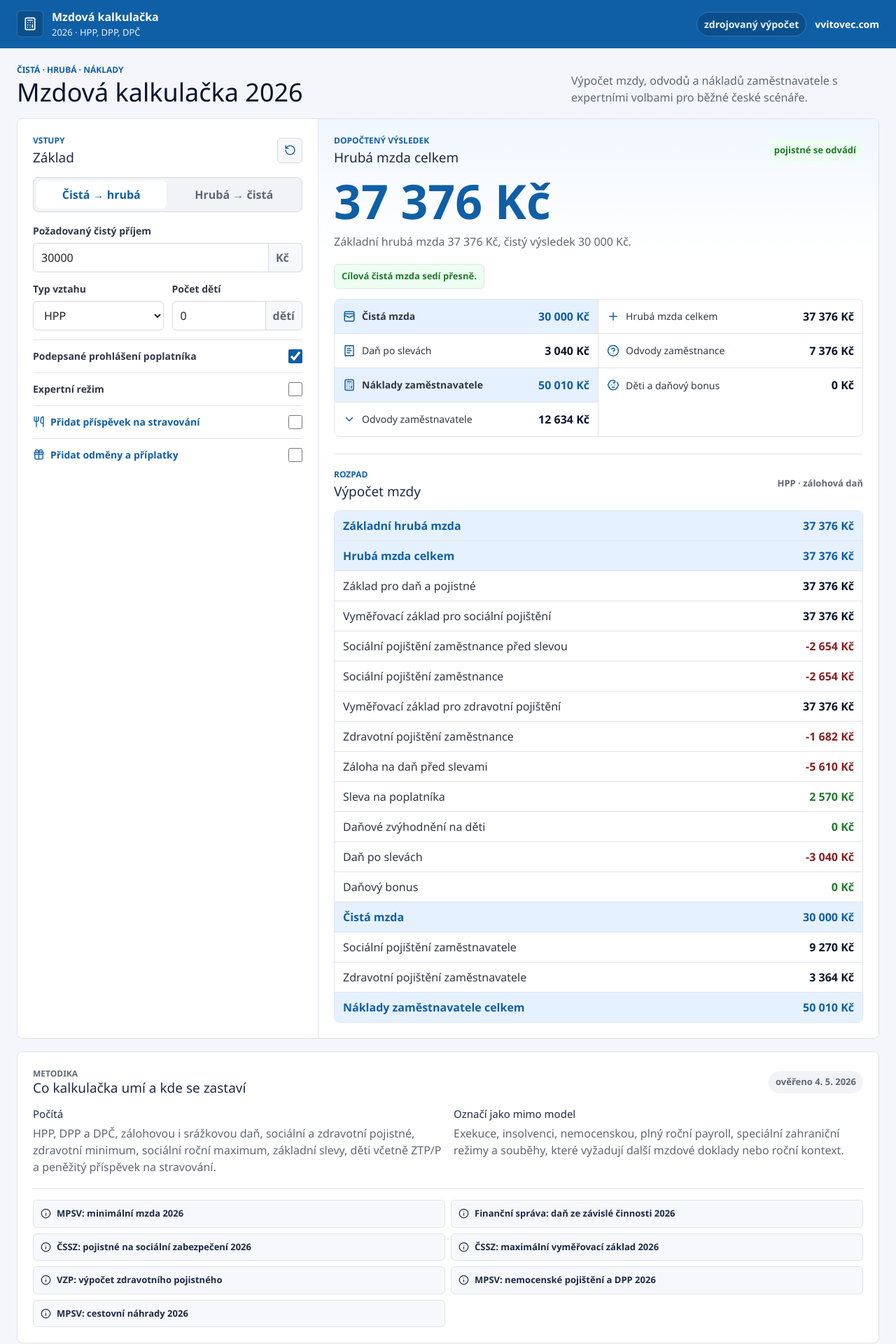
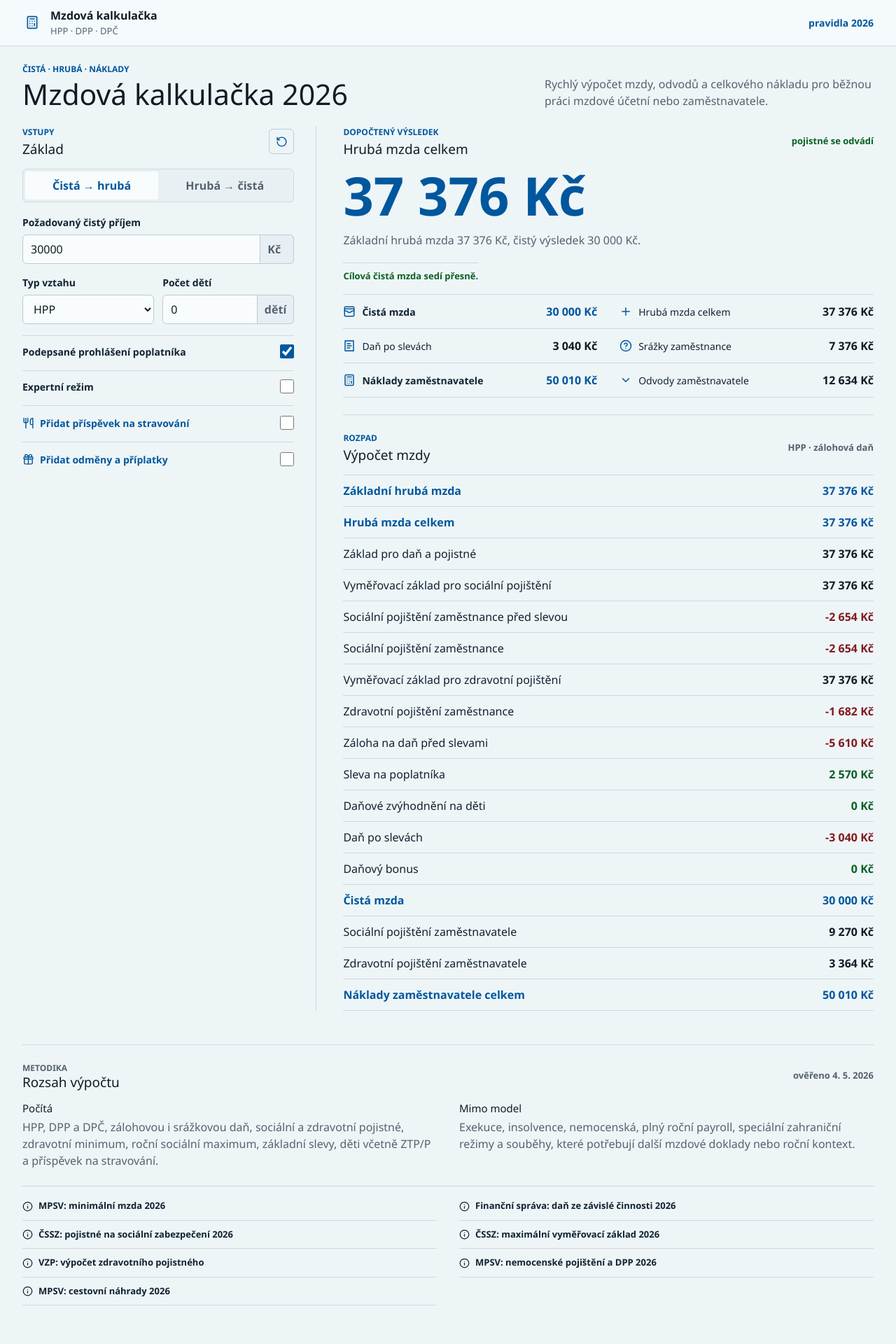
Before and after one commit to vvitovec/mzdy, a Next.js app: page / in a window 1280 px wide. Shown: the top 1920 px of the page at 70% size. After the commit the page ends 1899 px from the top, so only its background shows below. Built offline with nearby package versions, Linux system fonts and the light colour scheme.

Commit message:
box diet

```diff
--- a/src/app/globals.css
+++ b/src/app/globals.css
@@ -1,25 +1,28 @@
 @import "tailwindcss";
 
 :root {
-  --easyflex-bg: #f4f6fb;
-  --easyflex-blue: #0f5fa6;
-  --easyflex-blue-dark: #0a4f8c;
-  --easyflex-blue-soft: #e6f1ff;
-  --easyflex-text: #222;
-  --easyflex-muted: #606775;
-  --easyflex-border: #d6d8dd;
-  --easyflex-panel-border: #e1e3e8;
-  --easyflex-table-head: #f1f3f7;
-  --easyflex-success-bg: #ecfff1;
-  --easyflex-success: #1f7a2d;
-  --easyflex-danger-bg: #ffecec;
-  --easyflex-danger: #8a1f1f;
+  --easyflex-bg: oklch(0.965 0.008 222);
+  --easyflex-surface: oklch(0.988 0.004 222);
+  --easyflex-blue: oklch(0.45 0.14 248);
+  --easyflex-blue-soft: oklch(0.93 0.035 242);
+  --easyflex-text: oklch(0.22 0.025 244);
+  --easyflex-muted: oklch(0.49 0.028 244);
+  --easyflex-border: oklch(0.83 0.016 238);
+  --easyflex-panel-border: oklch(0.88 0.012 238);
+  --easyflex-table-head: oklch(0.94 0.011 238);
+  --easyflex-success-bg: oklch(0.95 0.04 152);
+  --easyflex-success: oklch(0.43 0.12 148);
+  --easyflex-warning-bg: oklch(0.95 0.05 86);
+  --easyflex-warning: oklch(0.42 0.09 82);
+  --easyflex-danger-bg: oklch(0.94 0.045 26);
+  --easyflex-danger: oklch(0.4 0.14 25);
   --space-xs: 4px;
   --space-sm: 8px;
   --space-md: 12px;
   --space-lg: 16px;
   --space-xl: 24px;
   --space-2xl: 32px;
+  --space-3xl: 48px;
 }
 
 * {
@@ -35,7 +38,7 @@ body {
   margin: 0;
   background: var(--easyflex-bg);
   color: var(--easyflex-text);
-  font-family: "Segoe UI", Aptos, Arial, sans-serif;
+  font-family: Aptos, "Segoe UI", system-ui, sans-serif;
   line-height: 1.5;
 }
 
@@ -65,13 +68,14 @@ a {
 
 .topbar {
   align-items: center;
-  background: var(--easyflex-blue);
-  color: #fff;
+  background: color-mix(in oklch, var(--easyflex-surface) 92%, var(--easyflex-blue-soft));
+  border-bottom: 1px solid var(--easyflex-panel-border);
+  color: var(--easyflex-text);
   display: flex;
   gap: var(--space-lg);
   justify-content: space-between;
   min-height: 64px;
-  padding: 12px 24px;
+  padding: 10px clamp(16px, 3vw, 32px);
 }
 
 .brand-area {
@@ -83,21 +87,20 @@ a {
 
 .brand-mark {
   align-items: center;
-  background: var(--easyflex-blue-dark);
-  border: 1px solid rgba(255, 255, 255, 0.16);
-  border-radius: 6px;
+  color: var(--easyflex-blue);
   display: flex;
-  height: 38px;
+  height: 36px;
   justify-content: center;
-  width: 38px;
+  width: 28px;
 }
 
 .brand {
-  font-weight: 800;
+  color: var(--easyflex-text);
+  font-weight: 850;
 }
 
 .brand-subtitle {
-  color: var(--easyflex-blue-soft);
+  color: var(--easyflex-muted);
   font-size: 13px;
   margin-top: 1px;
 }
@@ -110,42 +113,30 @@ a {
   justify-content: flex-end;
 }
 
-.nav-links a {
-  color: #fff;
-  font-size: 14px;
-  font-weight: 600;
-  text-decoration: none;
-}
-
 .credit-chip {
-  background: var(--easyflex-blue-dark);
-  border: 1px solid rgba(255, 255, 255, 0.2);
-  border-radius: 999px;
-  color: var(--easyflex-blue-soft);
+  color: var(--easyflex-blue);
   display: inline-flex;
   font-size: 14px;
   font-weight: 700;
-  padding: 6px 10px;
   white-space: nowrap;
 }
 
 .credit-chip.danger {
-  background: rgba(138, 31, 31, 0.35);
-  color: #fff;
+  color: var(--easyflex-danger);
 }
 
 .content {
   margin: 0 auto;
-  max-width: 1320px;
-  padding: 22px 24px 28px;
+  max-width: 1400px;
+  padding: 24px clamp(16px, 3vw, 32px) 34px;
 }
 
 .page-heading {
   align-items: end;
   display: grid;
-  gap: var(--space-xl);
-  grid-template-columns: minmax(0, 1fr) minmax(280px, 440px);
-  margin-bottom: 18px;
+  gap: var(--space-2xl);
+  grid-template-columns: minmax(0, 1fr) minmax(300px, 470px);
+  margin-bottom: var(--space-xl);
 }
 
 .eyebrow {
@@ -165,14 +156,14 @@ p {
 }
 
 h1 {
-  color: #07142c;
-  font-size: 36px;
+  color: var(--easyflex-text);
+  font-size: clamp(31px, 3.2vw, 44px);
   line-height: 1.08;
   margin-bottom: 0;
 }
 
 h2 {
-  color: #1d2b48;
+  color: var(--easyflex-text);
   font-size: 19px;
   line-height: 1.2;
   margin-bottom: 0;
@@ -180,35 +171,31 @@ h2 {
 
 .page-heading p:last-child,
 .result-copy,
-.inline-note,
-.disclaimer {
+.inline-note {
   color: var(--easyflex-muted);
 }
 
 .calculator-shell {
-  background: #fff;
-  border: 1px solid var(--easyflex-panel-border);
-  border-radius: 8px;
   display: grid;
-  grid-template-columns: minmax(320px, 430px) minmax(0, 1fr);
-  overflow: hidden;
+  gap: clamp(24px, 3vw, 48px);
+  grid-template-columns: minmax(320px, 420px) minmax(0, 1fr);
 }
 
 .input-pane,
 .result-pane {
   min-width: 0;
-  padding: 22px;
 }
 
 .input-pane {
-  background: #fff;
   border-right: 1px solid var(--easyflex-panel-border);
+  padding-right: clamp(18px, 2.4vw, 32px);
 }
 
 .result-pane {
-  background:
-    linear-gradient(180deg, rgba(230, 241, 255, 0.58), rgba(255, 255, 255, 0) 190px),
-    #fff;
+  align-self: start;
+  min-height: 420px;
+  position: sticky;
+  top: 18px;
 }
 
 .pane-heading,
@@ -222,39 +209,41 @@ h2 {
 }
 
 .segmented {
-  background: var(--easyflex-table-head);
-  border: 1px solid var(--easyflex-border);
-  border-radius: 8px;
+  background: color-mix(in oklch, var(--easyflex-table-head) 78%, var(--easyflex-surface));
+  border: 1px solid var(--easyflex-panel-border);
+  border-radius: 6px;
   display: grid;
-  gap: 4px;
   grid-template-columns: 1fr 1fr;
-  margin-bottom: 16px;
-  padding: 4px;
+  margin-bottom: 18px;
+  padding: 3px;
 }
 
 .segmented button {
   background: transparent;
   border: 0;
-  border-radius: 6px;
+  border-radius: 4px;
   color: var(--easyflex-muted);
   font-weight: 800;
-  min-height: 38px;
+  min-height: 40px;
   padding: 8px 10px;
+  transition:
+    background 160ms ease,
+    color 160ms ease;
 }
 
 .segmented button.active {
-  background: #fff;
+  background: var(--easyflex-surface);
   color: var(--easyflex-blue);
 }
 
 .form-stack {
   display: grid;
-  gap: 13px;
+  gap: var(--space-lg);
 }
 
 .field-grid {
   display: grid;
-  gap: 12px;
+  gap: var(--space-md);
   grid-template-columns: repeat(2, minmax(0, 1fr));
 }
 
@@ -269,7 +258,7 @@ h2 {
 }
 
 .field-label {
-  color: #303747;
+  color: color-mix(in oklch, var(--easyflex-text) 88%, var(--easyflex-blue));
   font-size: 14px;
   font-weight: 750;
   overflow-wrap: anywhere;
@@ -287,13 +276,16 @@ h2 {
 
 input,
 select {
-  background: #fff;
+  background: var(--easyflex-surface);
   border: 1px solid var(--easyflex-border);
   border-radius: 6px;
   color: var(--easyflex-text);
   min-height: 42px;
   min-width: 0;
   padding: 8px 11px;
+  transition:
+    border-color 150ms ease,
+    background 150ms ease;
   width: 100%;
 }
 
@@ -312,7 +304,7 @@ a:focus-visible {
 
 .field-suffix {
   align-items: center;
-  background: #f7f8fb;
+  background: color-mix(in oklch, var(--easyflex-table-head) 82%, var(--easyflex-surface));
   border: 1px solid var(--easyflex-border);
   border-left: 0;
   border-radius: 0 6px 6px 0;
@@ -326,7 +318,7 @@ a:focus-visible {
 .switch-row {
   align-items: center;
   border-top: 1px solid var(--easyflex-panel-border);
-  color: #303747;
+  color: color-mix(in oklch, var(--easyflex-text) 88%, var(--easyflex-blue));
   display: flex;
   font-size: 14px;
   font-weight: 750;
@@ -346,7 +338,7 @@ a:focus-visible {
 
 .icon-button {
   align-items: center;
-  background: #f7f8fb;
+  background: transparent;
   border: 1px solid var(--easyflex-border);
   border-radius: 6px;
   color: var(--easyflex-blue);
@@ -358,19 +350,16 @@ a:focus-visible {
 
 .optional-section {
   border-top: 1px solid var(--easyflex-panel-border);
-  padding-top: 12px;
+  padding-top: 14px;
 }
 
 .optional-section.open {
-  background: #fbfdff;
-  border: 1px solid var(--easyflex-panel-border);
-  border-radius: 8px;
-  padding: 12px;
+  padding-bottom: 2px;
 }
 
 .optional-toggle {
   align-items: center;
-  color: #303747;
+  color: color-mix(in oklch, var(--easyflex-text) 88%, var(--easyflex-blue));
   display: flex;
   font-size: 14px;
   font-weight: 800;
@@ -389,13 +378,13 @@ a:focus-visible {
 }
 
 .optional-toggle.static {
-  margin-bottom: 13px;
+  margin-bottom: var(--space-md);
 }
 
 .optional-body {
   display: grid;
-  gap: 12px;
-  margin-top: 13px;
+  gap: var(--space-md);
+  margin-top: 14px;
 }
 
 .expert-panel {
@@ -405,19 +394,18 @@ a:focus-visible {
 
 .check-grid {
   display: grid;
-  gap: 10px;
+  gap: var(--space-md);
   grid-template-columns: repeat(2, minmax(0, 1fr));
 }
 
 .check-grid .switch-row {
-  border: 1px solid var(--easyflex-panel-border);
-  border-radius: 6px;
-  padding: 10px;
+  border-top: 1px solid var(--easyflex-panel-border);
+  padding-top: 10px;
 }
 
 .supplement-grid {
   display: grid;
-  gap: 10px;
+  gap: var(--space-md);
   grid-template-columns: repeat(3, minmax(0, 1fr));
 }
 
@@ -427,27 +415,23 @@ a:focus-visible {
 }
 
 .status-pill {
-  background: var(--easyflex-table-head);
-  border-radius: 999px;
   color: var(--easyflex-muted);
   font-size: 13px;
   font-weight: 800;
-  padding: 6px 10px;
   white-space: nowrap;
 }
 
 .status-pill.success {
-  background: var(--easyflex-success-bg);
   color: var(--easyflex-success);
 }
 
 .result-number {
   color: var(--easyflex-blue);
-  font-size: 68px;
+  font-size: clamp(48px, 6vw, 76px);
   font-weight: 850;
   letter-spacing: 0;
   line-height: 1;
-  margin: 10px 0 12px;
+  margin: 12px 0 14px;
   overflow-wrap: anywhere;
 }
 
@@ -457,19 +441,16 @@ a:focus-visible {
 }
 
 .accuracy-note {
-  background: #fff;
-  border: 1px solid var(--easyflex-panel-border);
-  border-radius: 6px;
+  border-top: 1px solid var(--easyflex-panel-border);
   color: var(--easyflex-muted);
   display: inline-flex;
   font-size: 13px;
   font-weight: 750;
-  margin: 0 0 14px;
-  padding: 7px 10px;
+  margin: 0 0 16px;
+  padding-top: 9px;
 }
 
 .accuracy-note.exact {
-  background: var(--easyflex-success-bg);
   color: var(--easyflex-success);
 }
 
@@ -481,16 +462,14 @@ a:focus-visible {
 
 .alert-row {
   align-items: start;
-  background: #fff8e6;
-  border: 1px solid #ead6a0;
-  border-radius: 6px;
-  color: #684d00;
+  background: var(--easyflex-warning-bg);
+  color: var(--easyflex-warning);
   display: grid;
   font-size: 13px;
   font-weight: 700;
   gap: 8px;
   grid-template-columns: auto minmax(0, 1fr);
-  padding: 9px 10px;
+  padding: 10px 12px;
 }
 
 .alert-row span {
@@ -500,45 +479,39 @@ a:focus-visible {
 
 .alert-row.info {
   background: var(--easyflex-blue-soft);
-  border-color: #bdd9f9;
   color: var(--easyflex-blue);
 }
 
 .alert-row.unsupported {
   background: var(--easyflex-danger-bg);
-  border-color: #efb5b5;
   color: var(--easyflex-danger);
 }
 
 .summary-list {
-  border: 1px solid var(--easyflex-panel-border);
-  border-radius: 8px;
+  border-top: 1px solid var(--easyflex-panel-border);
   display: grid;
   grid-template-columns: repeat(2, minmax(0, 1fr));
-  overflow: hidden;
 }
 
 .summary-row {
   align-items: center;
-  background: rgba(255, 255, 255, 0.72);
   border-bottom: 1px solid var(--easyflex-panel-border);
   display: grid;
   gap: 9px;
   grid-template-columns: auto minmax(0, 1fr) auto;
   min-width: 0;
-  padding: 12px;
+  padding: 12px 0;
 }
 
 .summary-row:nth-child(odd) {
-  border-right: 1px solid var(--easyflex-panel-border);
+  padding-right: 16px;
 }
 
-.summary-row:nth-last-child(-n + 2) {
-  border-bottom: 0;
+.summary-row:nth-child(even) {
+  padding-left: 16px;
 }
 
 .summary-row.strong {
-  background: var(--easyflex-blue-soft);
   color: var(--easyflex-blue);
   font-weight: 850;
 }
@@ -550,14 +523,14 @@ a:focus-visible {
 }
 
 .summary-row span:nth-child(2) {
-  color: #303747;
+  color: color-mix(in oklch, var(--easyflex-text) 88%, var(--easyflex-blue));
   font-size: 14px;
   min-width: 0;
   overflow-wrap: anywhere;
 }
 
 .summary-row strong {
-  color: #07142c;
+  color: var(--easyflex-text);
   white-space: nowrap;
 }
 
@@ -568,8 +541,8 @@ a:focus-visible {
 
 .breakdown {
   border-top: 1px solid var(--easyflex-panel-border);
-  margin-top: 24px;
-  padding-top: 20px;
+  margin-top: var(--space-xl);
+  padding-top: var(--space-xl);
 }
 
 .breakdown-heading span {
@@ -579,38 +552,30 @@ a:focus-visible {
 }
 
 .breakdown-list {
-  border: 1px solid var(--easyflex-panel-border);
-  border-radius: 8px;
-  overflow: hidden;
+  border-top: 1px solid var(--easyflex-panel-border);
 }
 
 .breakdown-row {
   align-items: center;
-  background: #fff;
   border-bottom: 1px solid var(--easyflex-panel-border);
   display: grid;
   gap: 16px;
   grid-template-columns: minmax(0, 1fr) auto;
-  padding: 9px 12px;
-}
-
-.breakdown-row:last-child {
-  border-bottom: 0;
+  padding: 10px 0;
 }
 
 .breakdown-row span {
-  color: #303747;
+  color: color-mix(in oklch, var(--easyflex-text) 88%, var(--easyflex-blue));
   min-width: 0;
   overflow-wrap: anywhere;
 }
 
 .breakdown-row strong {
-  color: #07142c;
+  color: var(--easyflex-text);
   white-space: nowrap;
 }
 
 .row-strong {
-  background: var(--easyflex-blue-soft);
   color: var(--easyflex-blue);
   font-weight: 850;
 }
@@ -628,19 +593,10 @@ a:focus-visible {
   color: var(--easyflex-danger);
 }
 
-.disclaimer {
-  font-size: 13px;
-  margin: 14px auto 0;
-  max-width: 960px;
-  text-align: center;
-}
-
 .methodology {
-  background: #fff;
-  border: 1px solid var(--easyflex-panel-border);
-  border-radius: 8px;
-  margin-top: 18px;
-  padding: 22px;
+  border-top: 1px solid var(--easyflex-panel-border);
+  margin-top: var(--space-3xl);
+  padding-top: var(--space-xl);
 }
 
 .methodology-head {
@@ -648,17 +604,17 @@ a:focus-visible {
   display: flex;
   gap: var(--space-md);
   justify-content: space-between;
-  margin-bottom: 16px;
+  margin-bottom: var(--space-lg);
 }
 
 .methodology-grid {
   display: grid;
-  gap: 16px;
+  gap: var(--space-2xl);
   grid-template-columns: repeat(2, minmax(0, 1fr));
 }
 
 .methodology h3 {
-  color: #1d2b48;
+  color: var(--easyflex-text);
   font-size: 15px;
   line-height: 1.25;
   margin: 0 0 6px;
@@ -672,25 +628,23 @@ a:focus-visible {
 .source-grid {
   border-top: 1px solid var(--easyflex-panel-border);
   display: grid;
-  gap: 8px;
+  gap: 0 var(--space-2xl);
   grid-template-columns: repeat(2, minmax(0, 1fr));
-  margin-top: 18px;
-  padding-top: 16px;
+  margin-top: var(--space-xl);
+  padding-top: var(--space-sm);
 }
 
 .source-grid a {
   align-items: center;
-  background: #f7f8fb;
-  border: 1px solid var(--easyflex-panel-border);
-  border-radius: 6px;
-  color: #1d2b48;
+  border-bottom: 1px solid var(--easyflex-panel-border);
+  color: color-mix(in oklch, var(--easyflex-text) 88%, var(--easyflex-blue));
   display: grid;
   font-size: 13px;
   font-weight: 750;
   gap: 8px;
   grid-template-columns: auto minmax(0, 1fr);
   min-width: 0;
-  padding: 9px 10px;
+  padding: 10px 0;
   text-decoration: none;
 }
 
@@ -701,16 +655,17 @@ a:focus-visible {
 
 @media (max-width: 1040px) {
   .calculator-shell {
+    gap: var(--space-2xl);
     grid-template-columns: 1fr;
   }
 
   .input-pane {
-    border-bottom: 1px solid var(--easyflex-panel-border);
     border-right: 0;
+    padding-right: 0;
   }
 
   .result-pane {
-    order: -1;
+    position: static;
   }
 }
 
@@ -740,7 +695,7 @@ a:focus-visible {
 
   .input-pane,
   .result-pane {
-    padding: 16px;
+    padding: 0;
   }
 
   .check-grid,
@@ -760,14 +715,16 @@ a:focus-visible {
   .summary-row,
   .summary-row:nth-child(odd) {
     border-right: 0;
+    padding-left: 0;
+    padding-right: 0;
   }
 
-  .summary-row:nth-last-child(-n + 2) {
-    border-bottom: 1px solid var(--easyflex-panel-border);
+  .summary-row:nth-child(even) {
+    padding-left: 0;
   }
 
-  .summary-row:last-child {
-    border-bottom: 0;
+  .source-grid {
+    gap: 0;
   }
 
   .result-number {
@@ -775,7 +732,8 @@ a:focus-visible {
   }
 
   .methodology {
-    padding: 16px;
+    margin-top: var(--space-2xl);
+    padding-top: var(--space-xl);
   }
 }
 
@@ -788,15 +746,26 @@ a:focus-visible {
     font-size: 38px;
   }
 
-  .breakdown-row,
   .summary-row {
     align-items: start;
     grid-template-columns: auto minmax(0, 1fr);
   }
 
-  .breakdown-row strong,
   .summary-row strong {
     grid-column: 2;
     justify-self: start;
+    white-space: normal;
+  }
+
+  .breakdown-row {
+    align-items: start;
+    gap: var(--space-xs);
+    grid-template-columns: 1fr;
+  }
+
+  .breakdown-row strong {
+    grid-column: 1;
+    justify-self: start;
+    white-space: normal;
   }
 }
--- a/src/components/payroll-calculator.tsx
+++ b/src/components/payroll-calculator.tsx
@@ -92,12 +92,22 @@ function clampInputNumber(value: number, min = 0) {
 export function PayrollCalculator() {
   const [input, setInput] = useState<PayrollInput>(defaultInput);
   const [expertMode, setExpertMode] = useState(false);
+  const [extrasOpen, setExtrasOpen] = useState(false);
   const result = useMemo(() => calculatePayroll(input), [input]);
   const employeeDeductions = result.employeeSocial + result.employeeHealth + result.taxAfterDiscounts - result.taxBonus;
   const employerInsurance = result.employerSocial + result.employerHealth;
   const primaryResult = input.calculation.mode === "netToGross" ? result.grossWage : result.netCash;
   const primaryLabel = input.calculation.mode === "netToGross" ? "Hrubá mzda celkem" : "Čistý příjem";
   const hasUnsupportedWarnings = result.warnings.some((warning) => warning.severity === "unsupported");
+  const hasIncomeExtras =
+    input.income.rewardAmount > 0 ||
+    input.income.personalBonusAmount > 0 ||
+    input.income.otherTaxableIncomeAmount > 0 ||
+    input.income.overtimeHours > 0 ||
+    input.income.nightHours > 0 ||
+    input.income.weekendHours > 0 ||
+    input.income.holidayHours > 0 ||
+    input.income.hardshipHours > 0;
 
   const updateCalculation = (patch: Partial<PayrollInput["calculation"]>) => {
     setInput((current) => ({ ...current, calculation: { ...current.calculation, ...patch } }));
@@ -138,6 +148,7 @@ export function PayrollCalculator() {
   const reset = () => {
     setInput(createDefaultPayrollInput());
     setExpertMode(false);
+    setExtrasOpen(false);
   };
 
   return (
@@ -149,12 +160,13 @@ export function PayrollCalculator() {
           </div>
           <div>
             <div className="brand">Mzdová kalkulačka</div>
-            <div className="brand-subtitle">2026 · HPP, DPP, DPČ</div>
+            <div className="brand-subtitle">HPP · DPP · DPČ</div>
           </div>
         </div>
         <div className="nav-links">
-          <span className={hasUnsupportedWarnings ? "credit-chip danger" : "credit-chip"}>zdrojovaný výpočet</span>
-          <a href="https://vvitovec.com">vvitovec.com</a>
+          <span className={hasUnsupportedWarnings ? "credit-chip danger" : "credit-chip"}>
+            {hasUnsupportedWarnings ? "mimo model" : "pravidla 2026"}
+          </span>
         </div>
       </nav>
 
@@ -164,7 +176,7 @@ export function PayrollCalculator() {
             <p className="eyebrow">Čistá · hrubá · náklady</p>
             <h1>Mzdová kalkulačka 2026</h1>
           </div>
-          <p>Výpočet mzdy, odvodů a nákladů zaměstnavatele s expertními volbami pro běžné české scénáře.</p>
+          <p>Rychlý výpočet mzdy, odvodů a celkového nákladu pro běžnou práci mzdové účetní nebo zaměstnavatele.</p>
         </header>
 
         <div className="calculator-shell">
@@ -294,18 +306,10 @@ export function PayrollCalculator() {
               <OptionalSection
                 icon={<Gift size={17} aria-hidden="true" />}
                 title="Přidat odměny a příplatky"
-                enabled={
-                  input.income.rewardAmount > 0 ||
-                  input.income.personalBonusAmount > 0 ||
-                  input.income.otherTaxableIncomeAmount > 0 ||
-                  input.income.overtimeHours > 0 ||
-                  input.income.nightHours > 0 ||
-                  input.income.weekendHours > 0 ||
-                  input.income.holidayHours > 0 ||
-                  input.income.hardshipHours > 0
-                }
+                enabled={extrasOpen || hasIncomeExtras}
                 onChange={(enabled) => {
                   if (!enabled) {
+                    setExtrasOpen(false);
                     updateIncome({
                       rewardAmount: 0,
                       personalBonusAmount: 0,
@@ -317,6 +321,7 @@ export function PayrollCalculator() {
                       hardshipHours: 0,
                     });
                   } else {
+                    setExtrasOpen(true);
                     updateIncome({ averageHourlyWage: input.income.averageHourlyWage || PAYROLL_2026.labor.minimumMonthlyWage / 168 });
                   }
                 }}
@@ -627,7 +632,7 @@ export function PayrollCalculator() {
                 label={result.taxMode === "withholding" ? "Srážková daň" : "Daň po slevách"}
                 value={result.taxAfterDiscounts}
               />
-              <SummaryRow icon={<CircleHelp size={18} />} label="Odvody zaměstnance" value={employeeDeductions} />
+              <SummaryRow icon={<CircleHelp size={18} />} label="Srážky zaměstnance" value={employeeDeductions} />
               <SummaryRow icon={<Calculator size={18} />} label="Náklady zaměstnavatele" value={result.employerCost} strong />
               {input.benefits.mealAllowance.enabled ? (
                 <>
@@ -635,7 +640,9 @@ export function PayrollCalculator() {
                   <SummaryRow icon={<Utensils size={18} />} label="Osvobozená část" value={result.exemptMealAllowance} />
                 </>
               ) : null}
-              <SummaryRow icon={<Baby size={18} />} label="Děti a daňový bonus" value={result.childTaxCredit + result.taxBonus} />
+              {input.taxpayer.childrenCount > 0 || result.childTaxCredit + result.taxBonus > 0 ? (
+                <SummaryRow icon={<Baby size={18} />} label="Děti a daňový bonus" value={result.childTaxCredit + result.taxBonus} />
+              ) : null}
               <SummaryRow icon={<ChevronDown size={18} />} label="Odvody zaměstnavatele" value={employerInsurance} />
             </div>
 
@@ -666,7 +673,7 @@ export function PayrollCalculator() {
           <div className="methodology-head">
             <div>
               <p className="eyebrow">Metodika</p>
-              <h2>Co kalkulačka umí a kde se zastaví</h2>
+              <h2>Rozsah výpočtu</h2>
             </div>
             <span className="status-pill">ověřeno 4. 5. 2026</span>
           </div>
@@ -675,14 +682,14 @@ export function PayrollCalculator() {
               <h3>Počítá</h3>
               <p>
                 HPP, DPP a DPČ, zálohovou i srážkovou daň, sociální a zdravotní pojistné, zdravotní minimum,
-                sociální roční maximum, základní slevy, děti včetně ZTP/P a peněžitý příspěvek na stravování.
+                roční sociální maximum, základní slevy, děti včetně ZTP/P a příspěvek na stravování.
               </p>
             </div>
             <div>
-              <h3>Označí jako mimo model</h3>
+              <h3>Mimo model</h3>
               <p>
-                Exekuce, insolvenci, nemocenskou, plný roční payroll, speciální zahraniční režimy a souběhy, které
-                vyžadují další mzdové doklady nebo roční kontext.
+                Exekuce, insolvence, nemocenská, plný roční payroll, speciální zahraniční režimy a souběhy, které
+                potřebují další mzdové doklady nebo roční kontext.
               </p>
             </div>
           </div>
```
Also changed, not shown: 1 other file (tests, documents, lock files or other folders).
